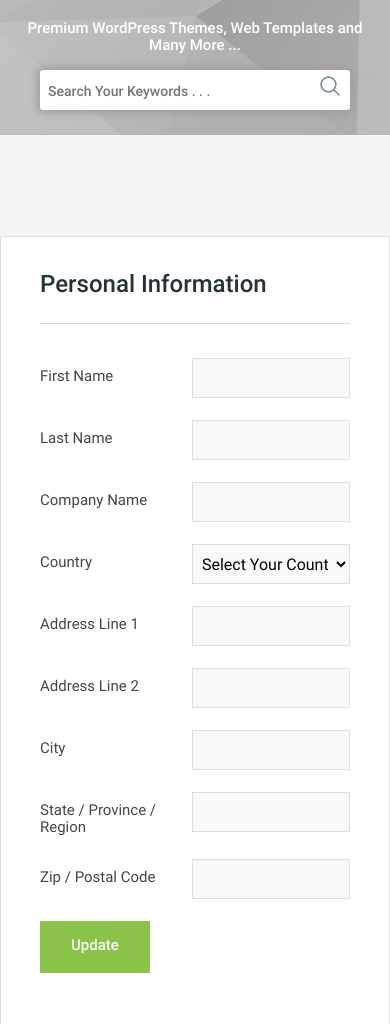
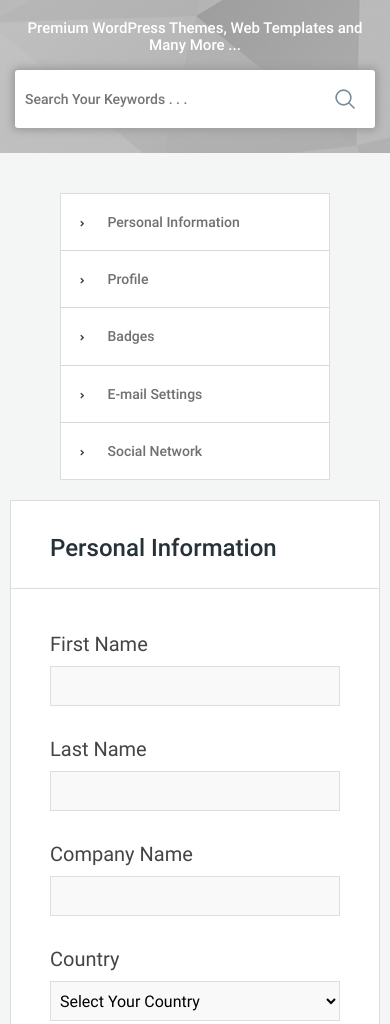
Before and after one commit to web4fixer/e-commerce, a website: page app/setting-personal-info.html in a window 390 px wide. Shown: the top 1024 px of the page. Drawn offline with nearby package versions, Linux system fonts and the light colour scheme; files that its build step writes are made by us from their sources.

Commit message:
form is almost ready

```diff
--- a/app/css/assets/setting-personal-info.css
+++ b/app/css/assets/setting-personal-info.css
@@ -13,6 +13,7 @@
 body {
 	margin: 0;
 	padding: 0;
+	font-family: 'Roboto';
 }
 
 .wrapper {
@@ -36,19 +37,22 @@ body {
 }
 
 .column-right {
-	width: 870px;
+	max-width: 870px;
+	width: 100%;
 	background-color: #fff;
 	border: 1px solid #dcdcdc;
 	padding: 34px 39px 80px 39px;
 }
 
 .column-right h4 {
-	margin: 0;
+	padding-left: 39px;
 	padding-bottom: 25px;
 	font-weight: 500;
 	font-size: 24px;
 	color: #263238;
 	border-bottom: 1px solid #dcdcdc;
+	margin: 0 -39px;
+
 }
 
 .input_fields_row {
@@ -66,7 +70,7 @@ body {
 	max-width: 235px;
 	width: 100%;
 	margin: 0;
-	font-family: 'Roboto';
+	margin-right: 15px;
 	font-weight: normal;
 	font-size: 15px;
 	color: #444444;
@@ -95,3 +99,82 @@ body {
 .cta:hover {
 	background-color: orange;
 }
+
+.row-cta {
+	margin: 0;
+}
+
+.column-left {
+	max-width: 270px;
+	height: 100%;
+	width: 100%;
+	background-color: #fff;
+	border: 1px solid #dcdcdc;
+}
+
+ul {
+	padding: 0;
+	margin: 0;
+}
+
+.setting-menu-row {
+	list-style: none;
+	padding: 19px;
+	border-bottom: 1px solid #d7d7d7;
+}
+
+.setting-menu-row:last-child {
+	border-bottom: none;
+}
+
+.setting-menu-row:hover {
+	border-bottom: 2px solid #8bc34a;
+}
+
+
+.settings-menu {
+	text-decoration: none;
+	color: #707070;
+	font-weight: 500;
+	font-size: 14px;
+	cursor: pointer;
+}
+
+.fa-angle-right {
+	padding-right: 23px;
+	font-size: 9px;
+	color: #444444;
+}
+
+
+@media (max-width: 1199.98px) {
+	.column-right,
+	.column-left {
+		margin: 0 10px;
+	}
+}
+
+@media (max-width: 767.98px) {
+	.main_content_bg {
+		padding-top: 40px;
+	}
+
+	.container {
+		flex-wrap: wrap;
+	}
+
+	.column-left {
+		margin: 0 auto;
+		margin-bottom: 20px;
+	}
+
+	.input_fields_row {
+		flex-wrap: wrap;
+	}
+
+	.label-form-s_p_i {
+		margin-bottom: 10px;
+		font-size: 20px;
+	}
+
+}
--- a/app/css/components/search.css
+++ b/app/css/components/search.css
@@ -41,35 +41,42 @@ body {
 	margin-bottom: 28px;
 }
 
-.search {
-	width: 670px;
+ .form-srch {
+ 	max-width: 670px;
+ 	margin: 0 auto;
+ 	position: relative;
+}
+
+
+
+.srchinput {
+	width: 100%;
 	height: 58px;
-	margin: 0 auto;
+	padding-left: 10px;
+	padding-right: 50px;
+	font-family: 'Roboto';
+	font-weight: 500;
+	font-size: 14px;
+	color: #90a4ae;
+	outline: none;
+	border: none;
 	border-radius: 3px ;
 	background-color: #fff;
-	padding: 1px;
 	box-shadow: 0px 0px 7px 3px #9e9e9e;
 }
 
 
 
-.srchinput {
-	width: 583px;
+.srchbutton {
+	width: 20px;
+	height: 20px;
+	background: url(../../img/search_button.png) center no-repeat;
+	position: absolute;
+	padding: 0;
+	top: 19px;
+	right: 20px;
 	border: none;
-	margin-left: 25px;
-	font-family: 'Roboto';
-	font-weight: 500;
-	font-size: 14px;
-	color: #90a4ae;
-}
-
-
-
-.srchbutton {
-	width: 56px;
-	height: 56px;
-	border: none;
-	background-color: #fff;
+	outline: none;
 	cursor: pointer;
 }
 
@@ -87,22 +94,4 @@ body {
 	font-size: 15px;
 	margin-bottom: 15px;
 }
-
-.search {
-	width: 310px;
-	height: 40px;
 }
-
-.srchinput {
- 	width: 263px;
-  margin-left: 5px;
-  font-size: 14px;
-}
-
-
-
-.srchbutton {
-	width: 35px;
-	height: 35px;
-}
-}
--- a/app/setting-personal-info.html
+++ b/app/setting-personal-info.html
@@ -5,23 +5,30 @@
 	<meta name="viewport" content="width=device-width, initial-scale=1">
 	<title></title>
 	<link rel="stylesheet" type="text/css" href="https://cdnjs.cloudflare.com/ajax/libs/normalize/8.0.0/normalize.min.css">
+	<link rel="stylesheet" href="https://use.fontawesome.com/releases/v5.4.1/css/all.css" integrity="sha384-5sAR7xN1Nv6T6+dT2mhtzEpVJvfS3NScPQTrOxhwjIuvcA67KV2R5Jz6kr4abQsz" crossorigin="anonymous">
 	<link rel="stylesheet" type="text/css" href="css/all.css">
 </head>
 <body>
 	<div class="wrapper">
+		<!--      SEARCH      -->
 		<div class="search_bg">
 			<h3>Premium WordPress Themes, Web Templates and Many More ...</h3>
-			<div class="search">
-				<form action="#" method="post" name="searchform">
-					<input type="text" name="srchinput" placeholder="Search Your Keywords . . ." class="srchinput">
-					<button class="srchbutton"><img src="img/search_button.png" alt="search"></button>
+				<form action="#" method="post" name="searchform" class="form-srch">
+					<input type="search" name="srchinput" placeholder="Search Your Keywords . . ." class="srchinput">
+					<input type="submit" class="srchbutton" value="" alt="search">
 				</form>
-			</div>
 		</div>
+		<!--      MAIN CONTENT      -->
 		<div class="main_content_bg">
 			<div class="container">
 				<div class="column-left">
-
+					<ul>
+						<li class="setting-menu-row"><i class="fas fa-angle-right"></i><a href="#" class="settings-menu">Personal Information</a></li>
+						<li class="setting-menu-row"><i class="fas fa-angle-right"></i><a href="#" class="settings-menu">Profile</a></li>
+						<li class="setting-menu-row"><i class="fas fa-angle-right"></i><a href="#" class="settings-menu">Badges</a></li>
+						<li class="setting-menu-row"><i class="fas fa-angle-right"></i><a href="#" class="settings-menu">E-mail Settings</a></li>
+						<li class="setting-menu-row"><i class="fas fa-angle-right"></i><a href="#" class="settings-menu">Social Network</a></li>
+					</ul>
 				</div>
 				<div class="column-right">
 					<h4>Personal Information</h4>
@@ -66,11 +73,11 @@
 							<label for="region" class="label-form-s_p_i">State / Province / Region</label>
 							<input type="text" name="region" id="region" class="line-form">
 						</div>
-						<div class="input_fields_row">
-							<label for="postal_code" class="label-form-s_p_i">Zip / Postal Code</label>
-							<input type="text" name="postal_code" id="postal_code" class="line-form">
-						</div>
-						<div class="input_fields_row">
+							<div class="input_fields_row">
+								<label for="postal_code" class="label-form-s_p_i">Zip / Postal Code</label>
+								<input type="text" name="postal_code" id="postal_code" class="line-form">
+							</div>
+						<div class="input_fields_row row-cta">
 							<input type="submit" value="Update" class="cta">
 						</div>
 					</form>
```
